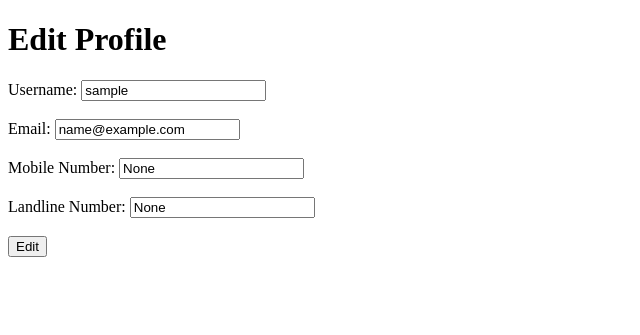
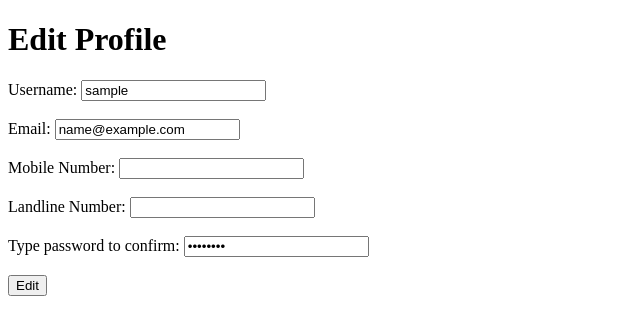
Before and after one commit to gabrielchase/CS-165-Medical-Center-Manager, a Django app: page /users/edit/ in a window 1280 px wide. Shown: the top 335 px of the page, without its empty margins (0-640 px from the left). Run offline with Django 3.2, Linux system fonts and the light colour scheme; the visitor is signed in with stand-in values (Sample User, id 1); parts of the project's set-up code (start-up, migrations or seed data) failed here and were passed over.

Commit message:
Add if clauses and administrator fields to `user_update.html`

```diff
--- a/src/templates/users/user_update.html
+++ b/src/templates/users/user_update.html
@@ -3,27 +3,64 @@
 {% block content %}
 <div>
     <h1>Edit Profile</h1>
-    <form action={% url 'users:update' %} method="PUT">
+    <form action={% url 'users:update' %} method="POST">
         {% csrf_token %}
 
 
         <label for="username">Username: </label>
-        <input type="text" name="username" value={{ object.username }} />
+        <input type="text" name="username" value="{{ object.username }}"  />
         <br>
         <br>
 
         <label for="email">Email: </label>
-        <input type="text" name="email" value={{ object.email }} />
+        <input type="text" name="email" value="{{ object.email }}" />
         <br>
         <br>
 
         <label for="mobile_number">Mobile Number: </label>
-        <input type="text" name="mobile_number" value={{ object.mobile_number }} />
+        <input type="text" name="mobile_number" {% if object.mobile_number %} value="{{ object.mobile_number }}" {% endif %}  />
         <br>
         <br>
 
         <label for="landline_number">Landline Number: </label>
-        <input type="text" name="landline_number" value={{ object.landline_number }} />
+        <input type="text" name="landline_number" {% if object.landline_number %} value="{{ object.landline_number }}" {% endif %}  />
+        <br>
+        <br>
+
+        {% if object.administratordetails %}
+            <label for="open_time">Open Time: </label>
+            <input type="text" name="open_time" {% if object.administratordetails.open_time %} value="{{ object.administratordetails.open_time }}" {% endif %} />
+            <br>
+            <br>
+
+            <label for="close_time">Close Time: </label>
+            <input type="text" name="close_time" {% if object.administratordetails.close_time %} value="{{ object.administratordetails.close_time }}" {% endif %} />
+            <br>
+            <br>
+
+            <label for="location">Location: </label>
+            <input type="text" name="location" {% if object.administratordetails.location %} value="{{ object.administratordetails.location }}" {% endif %} />
+            <br>
+            <br>
+
+            <label for="category">Category: </label>
+            <input type="text" name="category" {% if object.administratordetails.category %} value="{{ object.administratordetails.category }}" {% endif %} />
+            <br>
+            <br>
+
+            <label for="staff">Staff: </label>
+            <input type="text" name="staff" {% if object.administratordetails.staff %} value="{{ object.administratordetails.staff }}" {% endif %} />
+            <br>
+            <br>
+
+            <label for="additional_info">Additional Information: </label>
+            <input type="text" name="additional_info" {% if object.administratordetails.additional_info %} value="{{ object.administratordetails.additional_info }}" {% endif %} />
+            <br>
+            <br>
+        {% endif%}
+
+        <label for="password">Type password to confirm: </label>
+        <input type="password" name="password" value="password" />
         <br>
         <br>
 
```
